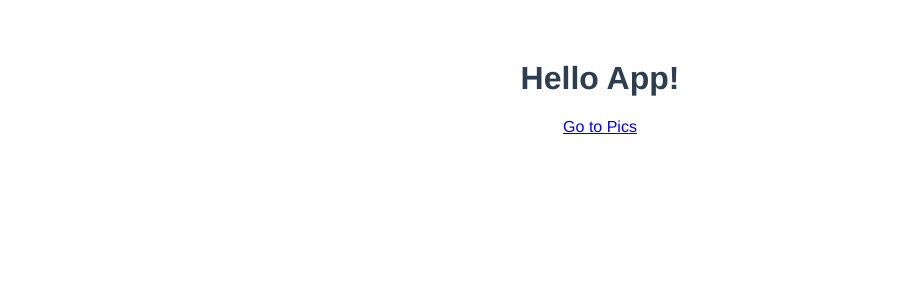
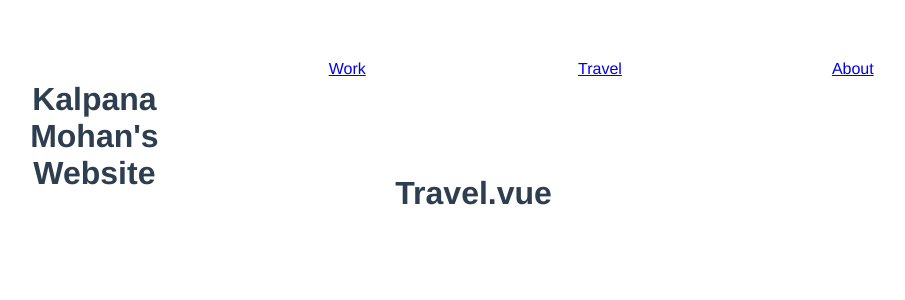
Before and after one commit to pmocal/kapsmo-website, a Vue app: page /#/travel in a window 1280 px wide. Shown: the top 300 px of the page, without its empty margins (40-945 px from the left). Built offline with nearby package versions, Linux system fonts and the light colour scheme.

Commit message:
css grid styling

```diff
--- a/src/App.vue
+++ b/src/App.vue
@@ -1,12 +1,9 @@
 <template>
 	<div id="app">
-    <h1>Hello App!</h1>
-    <p>
-      <!-- use router-link component for navigation. -->
-      <!-- specify the link by passing the `to` prop. -->
-      <!-- `<router-link>` will be rendered as an `<a>` tag by default -->
-      <router-link to="/pics">Go to Pics</router-link>
-    </p>
+		<h1>Kalpana Mohan's Website</h1>
+		<router-link to="/work">Work</router-link>
+		<router-link to="/travel">Travel</router-link>
+		<router-link to="/about">About</router-link>
 		<!-- route outlet -->
 		<!-- component matched by the route will render here -->
 		<router-view></router-view>
@@ -28,5 +25,28 @@ export default {
 	text-align: center;
 	color: #2c3e50;
 	margin-top: 60px;
+	display: grid;
+	grid-template-columns: 20% 20% 20% 20% 20%;
+	grid-template-rows: 20% 20% 20% 20% 20%;
 }
+
+h1 {
+	grid-column-start: 1;
+	grid-column-end: 2;
+	grid-row-start: 1;
+	grid-row-end: 2;
+}
+
+a {
+	grid-row-start: 1;
+	grid-row-end: 1;
+}
+
+.component {
+	grid-row-start: 3;
+	grid-row-end: 5;
+	grid-column-start: 1;
+	grid-column-end: 5;
+}
+
 </style>
--- /dev/null
+++ b/src/components/About.vue
@@ -0,0 +1,11 @@
+<template>
+	<div class="component">
+		<h1>About.vue</h1>
+	</div>
+</template>
+
+<script>
+export default {
+  name: 'About'
+}
+</script>
--- /dev/null
+++ b/src/components/Travel.vue
@@ -0,0 +1,11 @@
+<template>
+	<div class="component">
+		<h1>Travel.vue</h1>
+	</div>
+</template>
+
+<script>
+export default {
+  name: 'Travel'
+}
+</script>
--- a/src/components/Pics.vue
+++ b/src/components/Work.vue
@@ -1,11 +1,11 @@
 <template>
-	<div id="app">
-		<h1>Pics.vue</h1>
+	<div class="component">
+		<h1>Work.vue</h1>
 	</div>
 </template>
 
 <script>
 export default {
-  name: 'Pics'
+  name: 'Work'
 }
 </script>
```
Also changed, not shown: src/main.js (+6 -2 lines). Lines whose indentation alone changed are shown as unchanged.
